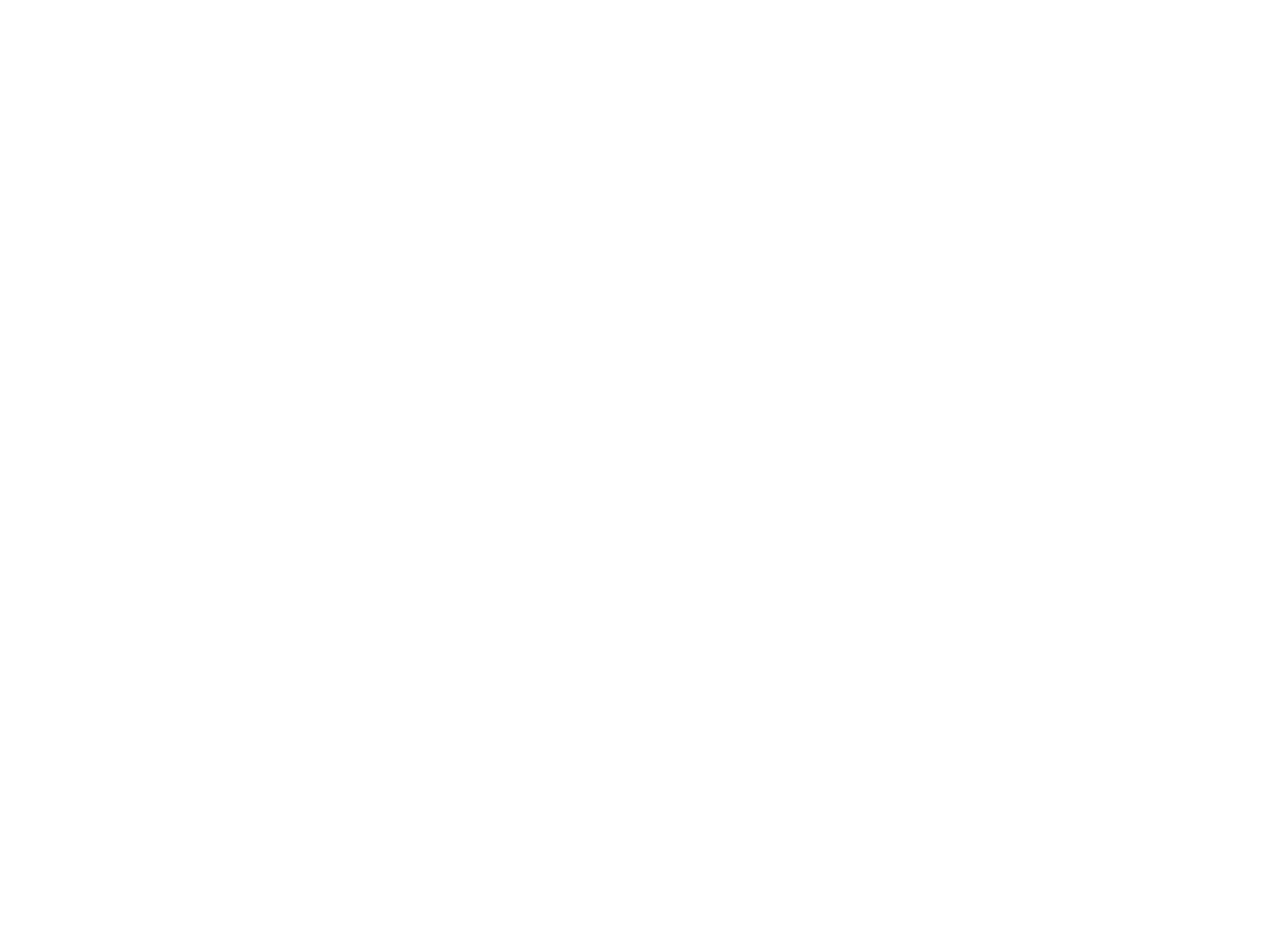
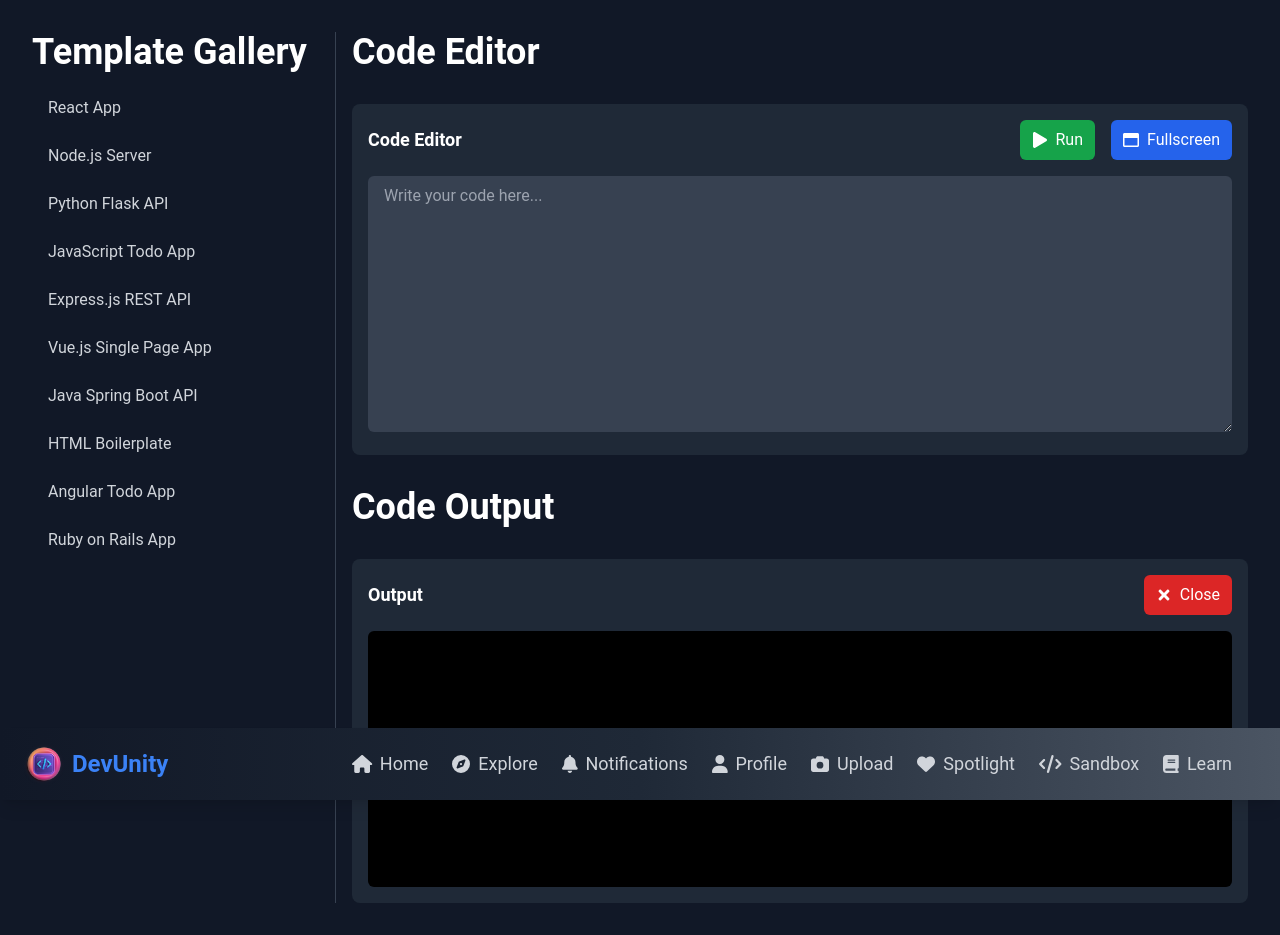
Before and after one commit to vaishnavi-3969/DevUnity, a React (Create React App) app: page /code in a window 1280 px wide. Before the commit this address had no page. Before the commit the page ends 800 px from the top, so only its background shows below. Built offline with nearby package versions, Linux system fonts and the light colour scheme.

Commit message:
updated code

```diff
--- a/public/index.html
+++ b/public/index.html
@@ -25,6 +25,10 @@
       Learn how to configure a non-root public URL by running `npm run build`.
     -->
     <title>DevUnity</title>
+    <link
+    rel="stylesheet"
+    href="https://fonts.googleapis.com/css?family=Luckiest+Guy&display=swap"
+  />
   </head>
   <body>
     <noscript>You need to enable JavaScript to run this app.</noscript>
--- a/src/App.js
+++ b/src/App.js
@@ -8,6 +8,7 @@
 import Notifications from "./components/Notifications/Notifications";
 import Upload from "./components/Uploads/Upload";
 import ProjectShowcase from "./components/Project_Showcase/ProjectShowcase";
+import CodePage from "./components/Code/CodePage";
 
 function App() {
   const { isAuthenticated } = useAuth0();
@@ -23,6 +24,7 @@
           <Route path="/notifications" element={<Notifications/>} exact/>
           <Route path="/upload" element={<Upload/>} exact/>
           <Route path="/project_showcase" element={<ProjectShowcase/>} exact/>
+          <Route path="/code" element={<CodePage/>} exact/>
         </Routes>
         <div>
           {isAuthenticated && <Navbar/>}
--- /dev/null
+++ b/src/components/Code/CodeEditor.js
@@ -0,0 +1,58 @@
+import React from 'react';
+import { motion } from 'framer-motion';
+import { FaPlay, FaRegWindowMaximize } from 'react-icons/fa';
+
+const CodeEditor = ({ template }) => {
+  const handleRunCode = () => {
+    console.log('Running the code...');
+  };
+
+  return (
+    <motion.div
+      initial={{ opacity: 0, x: -20 }}
+      animate={{ opacity: 1, x: 0 }}
+      transition={{ duration: 0.5 }}
+      className="bg-gray-800 rounded-lg p-4 mt-4 md:mt-8"
+    >
+      <div className="flex items-center justify-between mb-4">
+        {template ? (
+          <span className="text-lg font-semibold text-white">{template.name}</span>
+        ) : (
+          <span className="text-lg font-semibold text-white">Code Editor</span>
+        )}
+        {template ? (
+          <button className="flex items-center bg-blue-600 hover:bg-blue-700 text-white px-3 py-2 rounded-md">
+            <FaRegWindowMaximize className="mr-2" />
+            Fullscreen
+          </button>
+        ) : (
+          <div className="flex space-x-4">
+            <button
+              onClick={handleRunCode}
+              className="flex items-center bg-green-600 hover:bg-green-700 text-white px-3 py-2 rounded-md"
+            >
+              <FaPlay className="mr-2" />
+              Run
+            </button>
+            <button className="flex items-center bg-blue-600 hover:bg-blue-700 text-white px-3 py-2 rounded-md">
+              <FaRegWindowMaximize className="mr-2" />
+              Fullscreen
+            </button>
+          </div>
+        )}
+      </div>
+      {template ? (
+        <div className="bg-gray-700 w-full h-40 md:h-64 px-4 py-2 rounded-md text-white overflow-auto">
+          <pre className="whitespace-pre-wrap">{template.code}</pre>
+        </div>
+      ) : (
+        <textarea
+          className="bg-gray-700 w-full h-40 md:h-64 px-4 py-2 rounded-md text-white"
+          placeholder="Write your code here..."
+        />
+      )}
+    </motion.div>
+  );
+};
+
+export default CodeEditor;
--- /dev/null
+++ b/src/components/Code/CodeOutput.js
@@ -0,0 +1,26 @@
+import React from 'react';
+import { motion } from 'framer-motion';
+import { FaTimes } from 'react-icons/fa';
+
+const CodeOutput = () => {
+  return (
+    <motion.div
+      initial={{ opacity: 0, x: 20 }}
+      animate={{ opacity: 1, x: 0 }}
+      transition={{ duration: 0.5 }}
+      className="bg-gray-800 rounded-lg p-4 mt-4 md:mt-8"
+    >
+      <div className="flex items-center justify-between mb-4">
+        <span className="text-lg font-semibold text-white">Output</span>
+        <button className="flex items-center bg-red-600 hover:bg-red-700 text-white px-3 py-2 rounded-md">
+          <FaTimes className="mr-2" />
+          Close
+        </button>
+      </div>
+      <div className="bg-black w-full h-40 md:h-64 px-4 py-2 rounded-md text-white overflow-auto">
+      </div>
+    </motion.div>
+  );
+};
+
+export default CodeOutput;
--- /dev/null
+++ b/src/components/Code/CodePage.js
@@ -0,0 +1,69 @@
+import React, { useState } from 'react';
+import { motion } from 'framer-motion';
+import CodeEditor from './CodeEditor';
+import CodeOutput from './CodeOutput';
+import Navbar from '../Home/Navbar';
+import TemplateSelector from './TemplateSelector';
+
+const CodePage = () => {
+  const [selectedTemplate, setSelectedTemplate] = useState(null);
+
+  const handleTemplateSelect = (template) => {
+    setSelectedTemplate(template);
+  };
+
+  return (
+    <motion.div
+      initial={{ opacity: 0 }}
+      animate={{ opacity: 1 }}
+      transition={{ duration: 0.5 }}
+      className="min-h-screen bg-gray-900 text-white"
+    >
+      <Navbar />
+      <div className="container mx-auto px-4 md:px-8 py-8 flex">
+        <motion.div
+          initial={{ opacity: 0, x: -20 }}
+          animate={{ opacity: 1, x: 0 }}
+          transition={{ duration: 0.5, delay: 0.2 }}
+          className="w-1/4 pr-4 border-r border-gray-700"
+        >
+          <h2 className="text-3xl md:text-4xl font-semibold mb-4">Template Gallery</h2>
+          <TemplateSelector onSelectTemplate={handleTemplateSelect} selectedTemplate={selectedTemplate} />
+        </motion.div>
+        <div className="w-3/4 pl-4">
+          {selectedTemplate ? (
+            <motion.h1
+              initial={{ opacity: 0, y: -10 }}
+              animate={{ opacity: 1, y: 0 }}
+              transition={{ duration: 0.5, delay: 0.2 }}
+              className="text-3xl md:text-4xl font-semibold mb-4"
+            >
+              {selectedTemplate.name}
+            </motion.h1>
+          ) : (
+            <motion.h1
+              initial={{ opacity: 0, y: -10 }}
+              animate={{ opacity: 1, y: 0 }}
+              transition={{ duration: 0.5, delay: 0.2 }}
+              className="text-3xl md:text-4xl font-semibold mb-4"
+            >
+              Code Editor
+            </motion.h1>
+          )}
+          <CodeEditor template={selectedTemplate} />
+          <motion.h1
+            initial={{ opacity: 0, y: -10 }}
+            animate={{ opacity: 1, y: 0 }}
+            transition={{ duration: 0.5, delay: 0.4 }}
+            className="text-3xl md:text-4xl font-semibold mt-8 mb-4"
+          >
+            Code Output
+          </motion.h1>
+          <CodeOutput />
+        </div>
+      </div>
+    </motion.div>
+  );
+};
+
+export default CodePage;
--- /dev/null
+++ b/src/components/Code/TemplateSelector.js
@@ -0,0 +1,85 @@
+import React from 'react';
+import { motion } from 'framer-motion';
+
+const templates = [
+    {
+      id: 1,
+      name: 'React App',
+      code: 'import React from "react";\n\nfunction App() {\n  return (\n    <div>\n      <h1>Hello, World!</h1>\n    </div>\n  );\n}\n\nexport default App;',
+    },
+    {
+      id: 2,
+      name: 'Node.js Server',
+      code: 'const http = require("http");\n\nconst server = http.createServer((req, res) => {\n  res.writeHead(200, { "Content-Type": "text/plain" });\n  res.end("Hello, World!");\n});\n\nserver.listen(3000, () => {\n  console.log("Server is running on port 3000");\n});',
+    },
+    {
+      id: 3,
+      name: 'Python Flask API',
+      code: 'from flask import Flask\n\napp = Flask(__name__)\n\n@app.route("/")\ndef hello():\n    return "Hello, World!"\n\nif __name__ == "__main__":\n    app.run()',
+    },
+    {
+      id: 4,
+      name: 'JavaScript Todo App',
+      code: 'import React, { useState } from "react";\n\nfunction TodoApp() {\n  const [todos, setTodos] = useState([]);\n\n  // Add todo functionality goes here\n\n  return (\n    <div>\n      <h1>Todo App</h1>\n      {/* Todo list goes here */}\n    </div>\n  );\n}\n\nexport default TodoApp;',
+    },
+    {
+      id: 5,
+      name: 'Express.js REST API',
+      code: 'const express = require("express");\nconst app = express();\n\n// Add REST API routes and controllers here\n\nconst port = 3000;\napp.listen(port, () => {\n  console.log(`Server is running on port ${port}`);\n});',
+    },
+    {
+      id: 6,
+      name: 'Vue.js Single Page App',
+      code: '<template>\n  <div>\n    <h1>Hello, World!</h1>\n  </div>\n</template>\n\n<script>\nexport default {\n  name: "App"\n};\n</script>\n\n<style>\n/* Add styles here */\n</style>',
+    },
+    {
+      id: 7,
+      name: 'Java Spring Boot API',
+      code: 'import org.springframework.boot.SpringApplication;\nimport org.springframework.boot.autoconfigure.SpringBootApplication;\n\n@SpringBootApplication\npublic class MyApp {\n\n    public static void main(String[] args) {\n        SpringApplication.run(MyApp.class, args);\n    }\n\n    // Add REST API endpoints here\n\n}',
+    },
+    {
+      id: 8,
+      name: 'HTML Boilerplate',
+      code: '<!DOCTYPE html>\n<html>\n<head>\n  <title>Hello, World!</title>\n</head>\n<body>\n  <h1>Hello, World!</h1>\n</body>\n</html>',
+    },
+    {
+      id: 9,
+      name: 'Angular Todo App',
+      code: 'import { Component } from "@angular/core";\n\n@Component({\n  selector: "app-root",\n  template: `\n    <h1>Todo App</h1>\n    <!-- Todo list goes here -->\n  `\n})\nexport class AppComponent {}',
+    },
+    {
+      id: 10,
+      name: 'Ruby on Rails App',
+      code: '# Add your Rails code here\n\nclass WelcomeController < ApplicationController\n  def index\n    render plain: "Hello, World!"\n  end\nend',
+    },
+  ];
+
+
+const TemplateSelector = ({ onSelectTemplate, selectedTemplate }) => {
+  return (
+    <motion.div
+      initial={{ opacity: 0, y: -10 }}
+      animate={{ opacity: 1, y: 0 }}
+      transition={{ duration: 0.5, delay: 0.2 }}
+    >
+      <ul className="space-y-2">
+        {templates.map((template) => (
+          <li key={template.id}>
+            <button
+              onClick={() => onSelectTemplate(template)}
+              className={`block text-left w-full px-4 py-2 rounded-lg ${
+                selectedTemplate && selectedTemplate.id === template.id
+                  ? 'bg-blue-600 text-white'
+                  : 'hover:bg-gray-700 text-gray-300'
+              }`}
+            >
+              {template.name}
+            </button>
+          </li>
+        ))}
+      </ul>
+    </motion.div>
+  );
+};
+
+export default TemplateSelector;
--- a/src/components/Home/Navbar.js
+++ b/src/components/Home/Navbar.js
@@ -71,7 +71,7 @@
             className="flex items-center text-gray-300 hover:text-white mr-4 md:text-lg md:mr-6 transform hover:scale-110"
           >
             <FontAwesomeIcon icon={faCode} className="mr-2" />
-            Code
+            Sandbox
           </Link>
           <Link
             to="/learn"
```
Also changed, not shown: src/components/Home/Home.js (+18 -11 lines).
